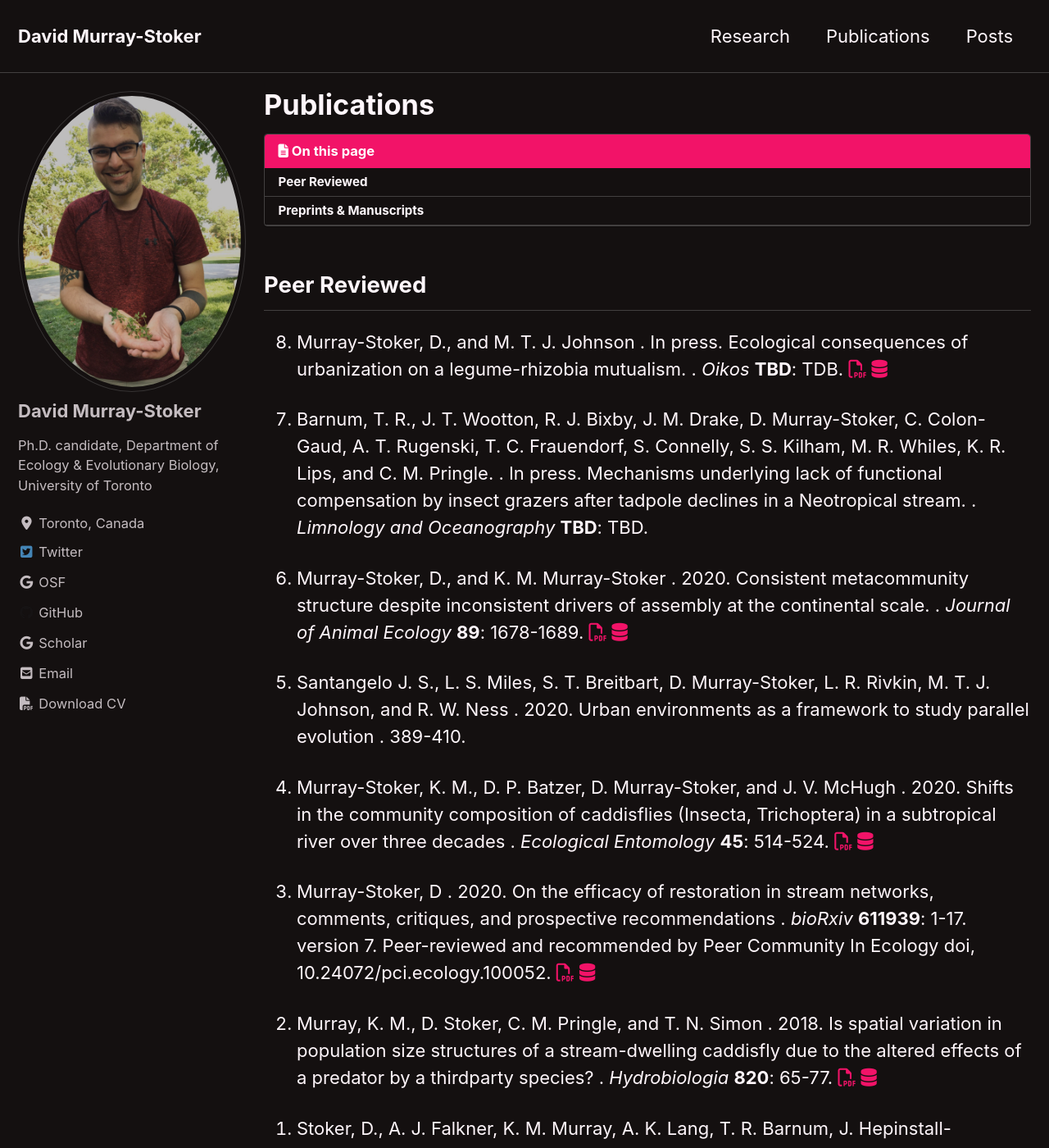
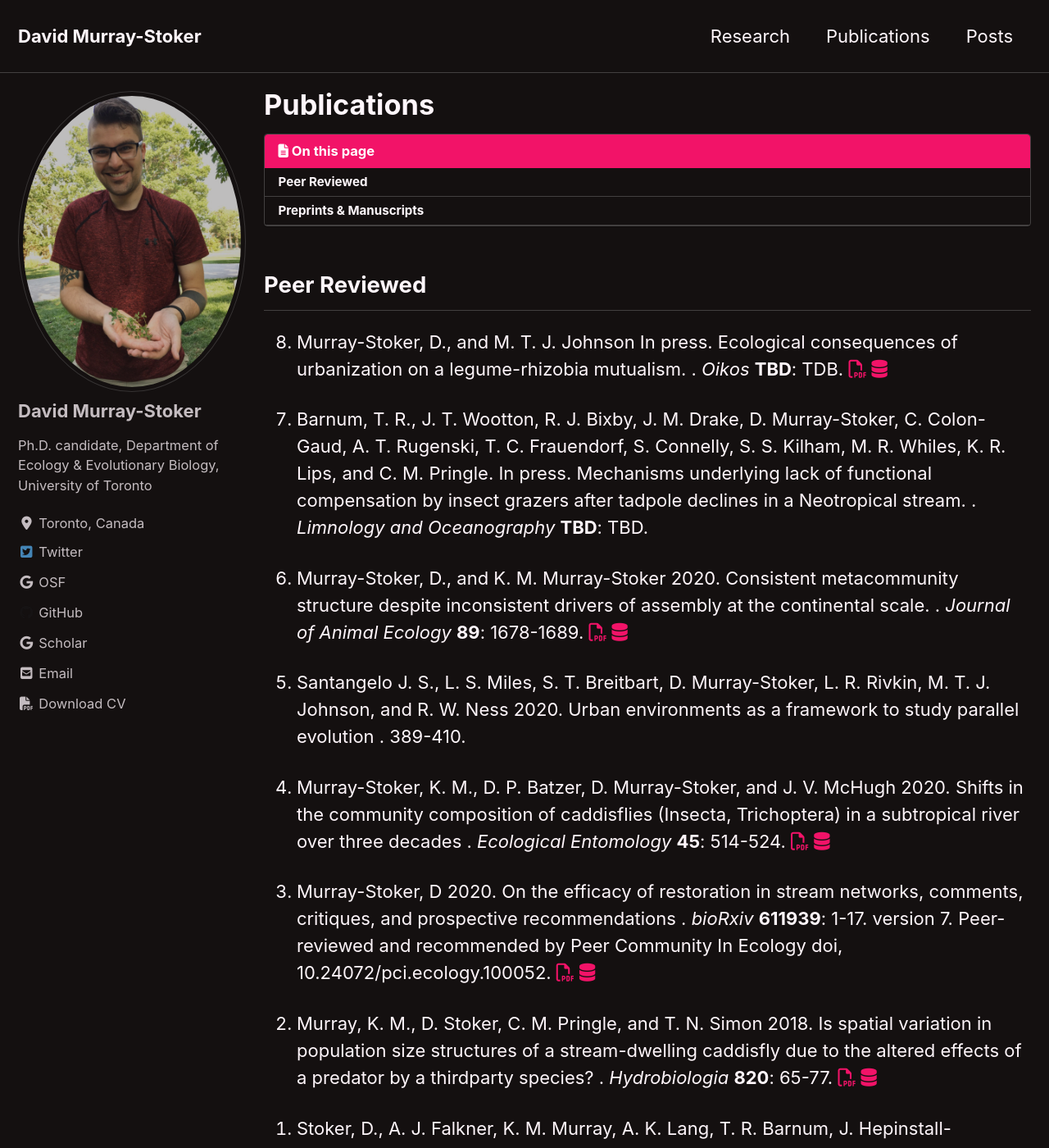
Before and after one commit to dmurraystoker/dmurraystoker.github.io, a Jekyll site: the page built from _pages/publications.md, in a window 1280 px wide and 1400 px high. Shown: the whole window at 82% size. Built offline with Jekyll 4.4.1, drawn with Linux system fonts in a browser that asks for light colours; cached includes are drawn as plain includes; nearby versions of some CDN libraries; some of the changed text lies outside the part shown.

Commit message:
Update publications.html

```diff
--- a/_includes/publications.html
+++ b/_includes/publications.html
@@ -2,7 +2,7 @@
   {% for paper in site.data.publications %}
   <li>
     <p>
-      {{ paper.authors | markdownify | | remove: "<p>" | remove: "</p>"}}. {{ paper.year }}. {{ paper.title | markdownify | | remove: "<p>" | remove: "</p>"}}. <em>{{ paper.journal }}</em> {% if paper.volume %} <strong>{{ paper.volume }}</strong>: {% endif %} {{ paper.pages }}.
+      {{ paper.authors | markdownify | | remove: "<p>" | remove: "</p>"}} {{ paper.year }}. {{ paper.title | markdownify | | remove: "<p>" | remove: "</p>"}}. <em>{{ paper.journal }}</em> {% if paper.volume %} <strong>{{ paper.volume }}</strong>: {% endif %} {{ paper.pages }}.
       {% if paper.pdf-url %}<a href="{{ paper.pdf-url }}" target="_blank"><i class="far fa-file-pdf"></i></a>{% endif %}
       {% if paper.data-url %}<a href="{{ paper.data-url }}" target="_blank"><i class="fas fa-database"></i></a>{% endif %}
       {% if paper.github %}<a href="{{ paper.github }}" target="_blank"><i class="fab fa-github"></i></a>{% endif %}
```
